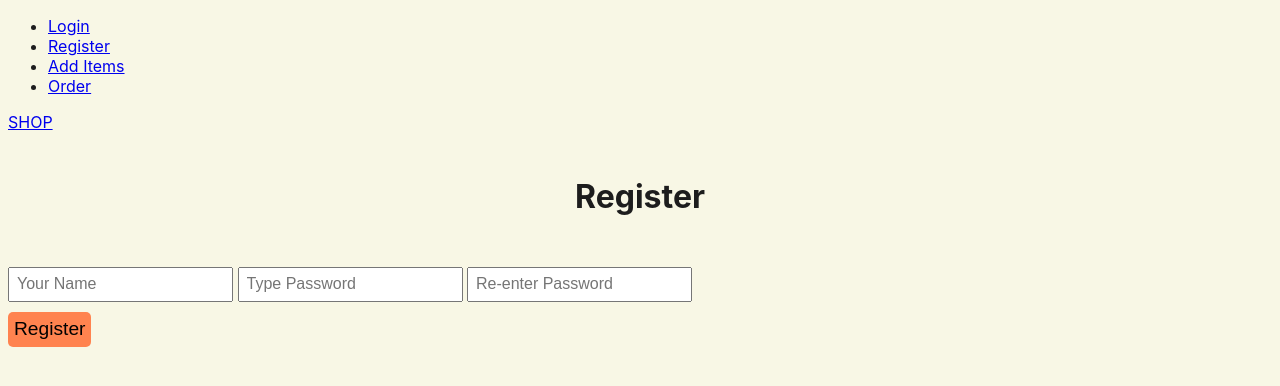
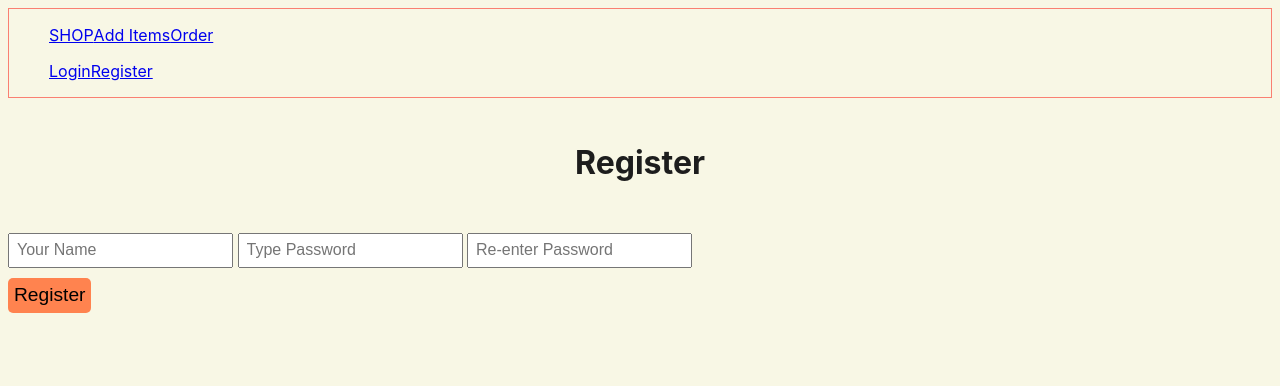
Before and after one commit to AleksandraChvatovaite/aleksandra_chvatovaite_type19_node, a website with bundled scripts: page front-end/register.html in a window 1280 px wide. Built offline with nearby package versions, Linux system fonts and the light colour scheme; no server answers.

Commit message:
nav change

```diff
--- a/front-end/js/register.js
+++ b/front-end/js/register.js
@@ -30,7 +30,6 @@ getUserRoles().then((response) => {
   userRolesArr.forEach((roleObj, index) => {
     const role = roleObj.user_roles_name;
     createRadioInput(role, index);
-    console.log('role ===', role);
   });
 });
 
@@ -45,6 +44,6 @@ function createRadioInput(option, index) {
   label.setAttribute('for', `role-${index}`);
   label.textContent = option;
 
-  document.body.append(roleInput);
-  document.body.append(label);
+  els.radioDiv.append(roleInput);
+  els.radioDiv.append(label);
 }
--- a/front-end/register.html
+++ b/front-end/register.html
@@ -8,19 +8,20 @@
   <script src="js/register.js" type="module" defer></script>
 </head>
 <body>
-  <div class="container">
   <header>
-      <a class="logo" src="./assets/logo.png" href="shop.html"></a>
     <nav class="main-nav">
       <ul class="nav-links">
-          <li><a href="login.html">Login</a></li>
-          <li><a href="register.html">Register</a></li>
+        <li><a href="shop.html">SHOP</a></li>
         <li><a href="add-item.html">Add Items</a></li>
         <li><a href="orders.html">Order</a></li>
       </ul>
-        <a href="shop.html">SHOP</a>
+      <ul class="log-unlog-nav">
+        <li><a href="login.html">Login</a></li>
+        <li><a href="register.html">Register</a></li>
+      </ul>
     </nav>
   </header>
+  <div class="container">
     <form id="register-form">
       <h1>Register</h1>
       <input type="text" for="name" placeholder="Your Name" id="name">
--- a/front-end/scss/_reset.scss
+++ b/front-end/scss/_reset.scss
@@ -9,6 +9,14 @@ body {
   font-family: 'Inter', sans-serif;
 }
 
+ul {
+  list-style: none;
+}
+
+li {
+  color: $primary-color;
+}
+
 h1 {
   padding: 1.5rem 0;
   font-size: 2rem;
--- a/front-end/scss/_styles.scss
+++ b/front-end/scss/_styles.scss
@@ -1,3 +1,11 @@
+header {
+  border: 1px solid salmon;
+}
+.nav-links,
+.log-unlog-nav {
+  display: flex;
+}
+
 .login-form {
   margin-left: auto;
   margin-right: auto;
```
Also changed, not shown: front-end/add-item.html (+8 -4 lines), front-end/login.html (+8 -5 lines), front-end/orders.html (+5 -4 lines), front-end/shop.html (+6 -5 lines), front-end/css/main.css, 1 other file. Lines whose indentation alone changed are shown as unchanged.
